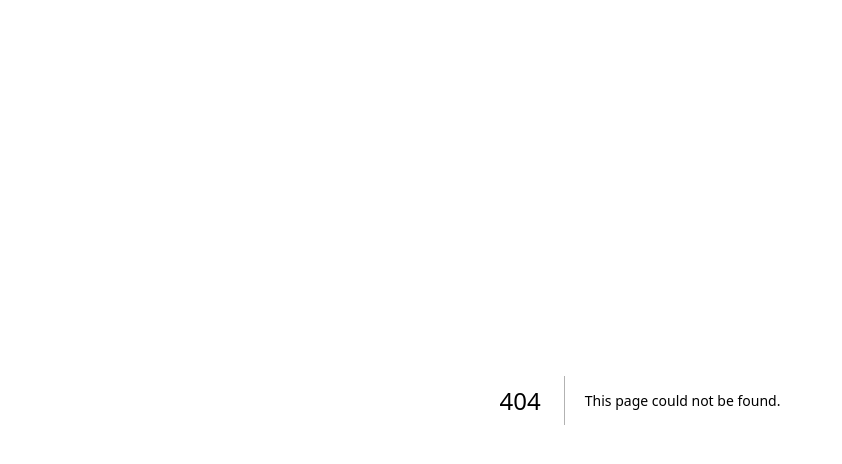
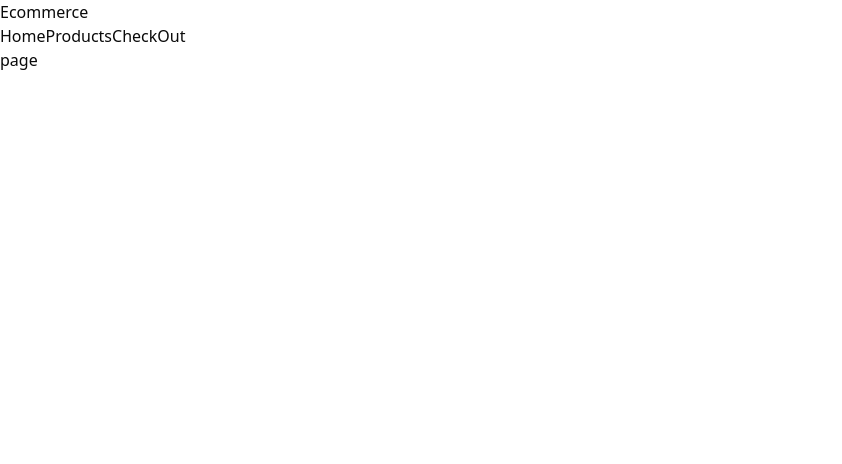
Before and after one commit to GopalYad/ecommerce, a Next.js app: page /checkout in a window 1280 px wide. Before the commit this address had no page. Shown: the top 464 px of the page, without its empty margins (0-842 px from the left). Built offline with nearby package versions, Linux system fonts and the light colour scheme.

Commit message:
feat: add Navbar component and integrate it into the RootLayout feat: create checkout and products pages

```diff
--- /dev/null
+++ b/app/checkout/page.tsx
@@ -0,0 +1,8 @@
+
+const page = () => {
+  return (
+    <div>page</div>
+  )
+}
+
+export default page
--- a/app/layout.tsx
+++ b/app/layout.tsx
@@ -1,6 +1,7 @@
 import type { Metadata } from "next";
 import { Geist, Geist_Mono } from "next/font/google";
 import "./globals.css";
+import Navbar from "@/components/Navbar";
 
 const geistSans = Geist({
   variable: "--font-geist-sans",
@@ -25,7 +26,11 @@ export default function RootLayout({
   return (
     <html lang="en">
       <body className={`${geistSans.variable} ${geistMono.variable}`}>
+        <Navbar/>
+        <main>
+
         {children}
+        </main>
       </body>
     </html>
   );
--- /dev/null
+++ b/app/products/page.tsx
@@ -0,0 +1,8 @@
+
+const page = () => {
+  return (
+    <div>page</div>
+  )
+}
+
+export default page
--- /dev/null
+++ b/components/Navbar.tsx
@@ -0,0 +1,19 @@
+import Link from "next/link"
+
+const Navbar = () => {
+  return (
+    <nav>
+        <div>
+            <Link href={'/'}>Ecommerce</Link>
+        </div>
+        <div>
+        <Link href={'/'}>Home</Link>
+        <Link href={'/products'}>Products</Link>
+        <Link href={'/checkout'}>CheckOut</Link>
+
+        </div>
+    </nav>
+  )
+}
+
+export default Navbar
```
